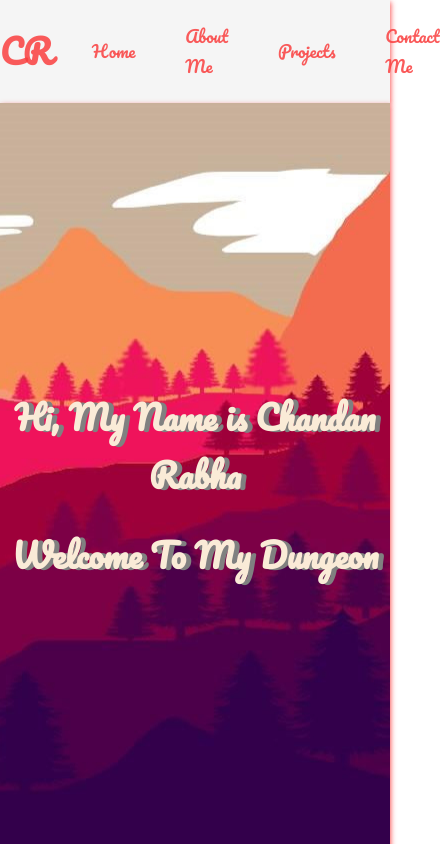
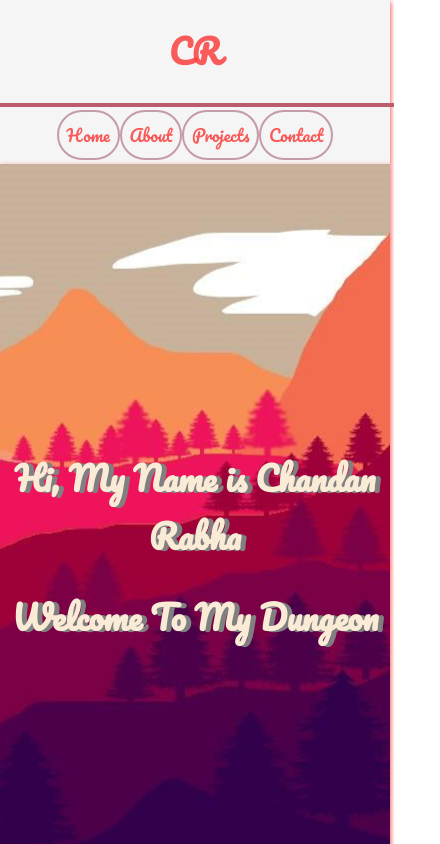
Before and after one commit to ChandanRabha/portfolio, a React (Create React App) app: page / in a window 390 px wide. Shown: the top 844 px of the page, 440 px wide, since content can reach past the window. Built offline with nearby package versions, Linux system fonts and the light colour scheme.

Commit message:
make it better

```diff
--- a/package.json
+++ b/package.json
@@ -1,4 +1,5 @@
 {
+  "homepage":"http://chandanrabha.github.io/portfolio",
   "name": "portfolio",
   "version": "0.1.0",
   "private": true,
@@ -13,6 +14,8 @@
     "web-vitals": "^0.2.4"
   },
   "scripts": {
+    "predeploy": "npm run build",
+    "deploy": "gh-pages -d build",
     "start": "react-scripts start",
     "build": "react-scripts build",
     "test": "react-scripts test",
@@ -35,5 +38,8 @@
       "last 1 firefox version",
       "last 1 safari version"
     ]
+  },
+  "devDependencies": {
+    "gh-pages": "^3.1.0"
   }
 }
--- a/src/components/header-menus/header-menu.component.css
+++ b/src/components/header-menus/header-menu.component.css
@@ -18,3 +18,39 @@
     transition: 0.1s;
     border-bottom:3px solid#282c34a8;
 }
+
+
+.menus .icon{
+    display:none;
+}
+@media screen and (max-width: 600px) {
+  .header{
+    flex-direction: column;
+  }
+  .menus{
+       margin:0;
+       padding:1%;
+       border-top: 4px solid #bb5c6c;
+       grid-gap:unset;
+       width:100%;
+  }
+  .menus > li{
+    border: 2px solid #c397a6f5;
+    padding: 2%;
+    border-radius: 100px;
+  }
+  }
+
+/* @media screen and (max-width: 600px) {
+  .menus.responsive {position: relative;}
+  .menus.responsive .icon {
+    position: absolute;
+    right: 0;
+    top: 0;
+  }
+  .menus li {
+    float: none;
+    display: block;
+    text-align: left;
+  }
+} */
--- a/src/components/header/heading.component.js
+++ b/src/components/header/heading.component.js
@@ -2,14 +2,24 @@ import './heading.component.css'
 import HeaderMenus from '../header-menus/header-menu.component.js'
 
  export const Heading = () => {
+   function myFunc(e){
+      var x = document.getElementById("menus");
+      if (x.className === "menus") {
+        x.className += " responsive";
+      } else {
+        x.className = "menus";
+  }
+   }
   return (
     <div className='header'>
        <h1 className='animate__animated animate__rollIn'>CR</h1>
-       <ul className='menus'>
+       <ul className='menus' id="menus">
          <HeaderMenus title='Home' />
-         <HeaderMenus title='About Me' />
+         <HeaderMenus title='About' />
          <HeaderMenus title='Projects' />
-         <HeaderMenus title='Contact Me' />
+         <HeaderMenus title='Contact' />
+         <li className='icon' onClick={myFunc}>X</li>
        </ul>
+
     </div>);
 }
```
Also changed, not shown: src/components/header-menus/header-menu.component.js (line endings or trailing spaces), 2 other files (tests, documents, lock files or other folders).
